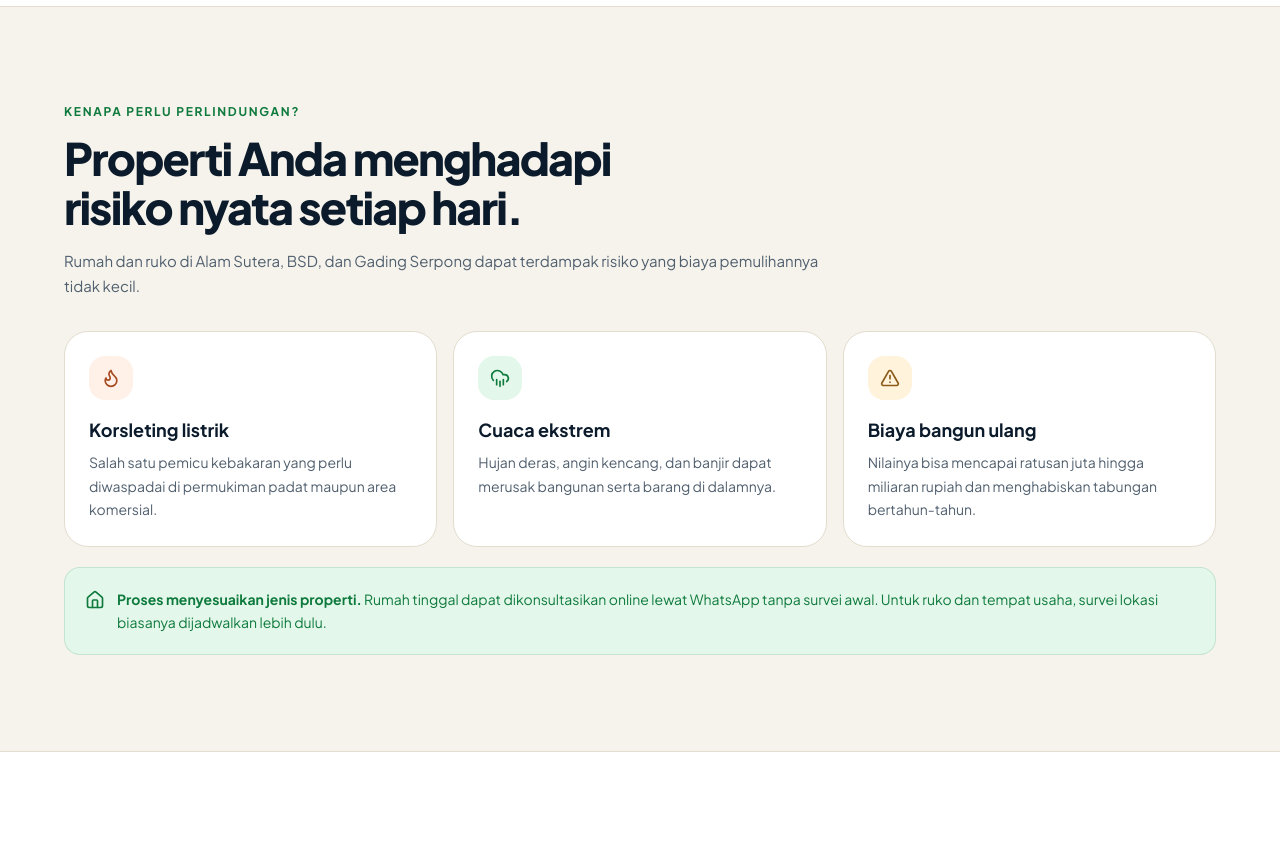
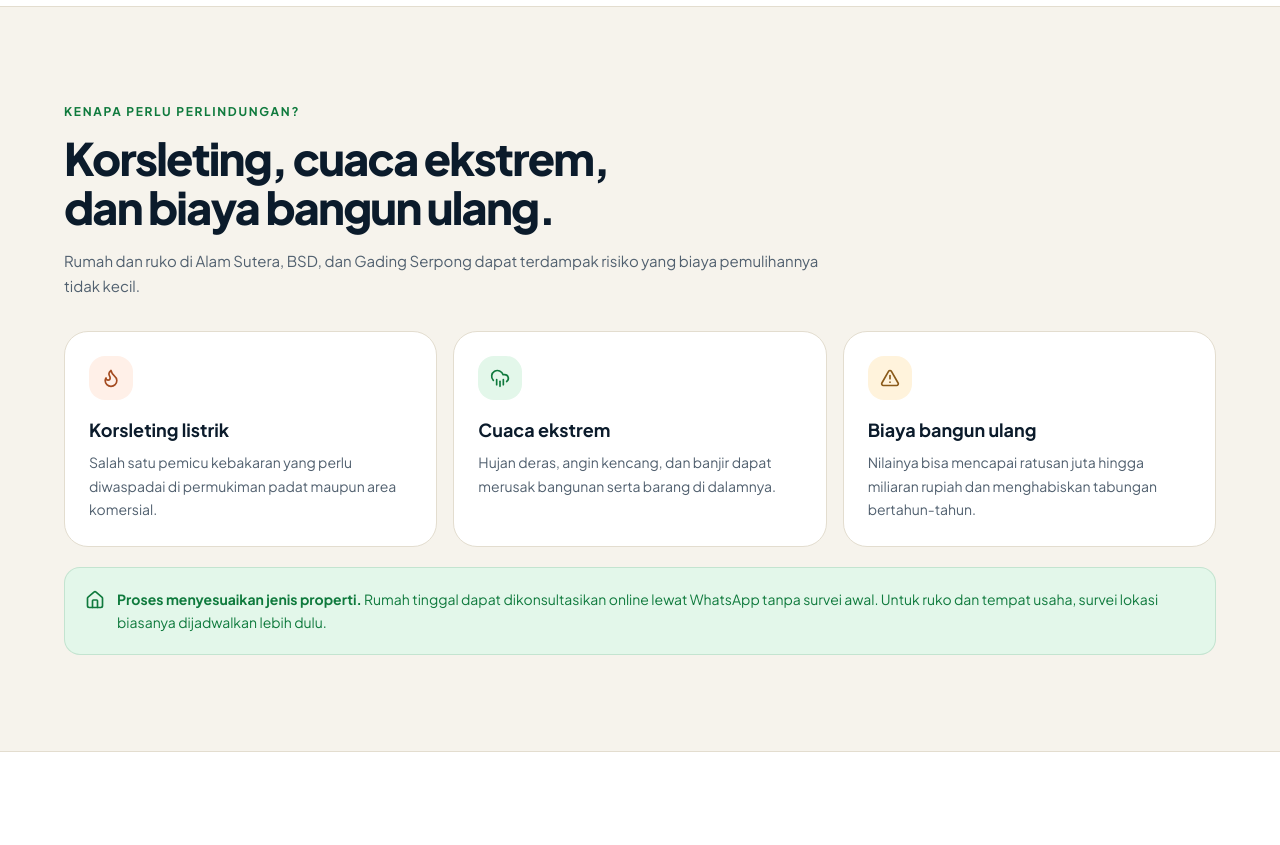
Before and after one commit to ahloen/asuransiserpong-astro, an Astro site: page /asuransi-properti in a window 1280 px wide. Shown: the part 1020-1865 px from the top of the page. Built offline with nearby package versions, Linux system fonts and the light colour scheme; Astro itself is replaced by a stand-in of ours.

Commit message:
copy: properti

```diff
--- a/src/pages/asuransi-properti.astro
+++ b/src/pages/asuransi-properti.astro
@@ -104,7 +104,7 @@ const priceItems = [
       <div class="mx-auto max-w-6xl">
         <div class="max-w-3xl">
           <p class="text-[0.75rem] font-bold tracking-[0.14em] text-wa-deep uppercase">Kenapa perlu perlindungan?</p>
-          <h2 class="mt-3 font-display text-[2rem] leading-[1.1] font-extrabold tracking-[-0.04em] text-balance md:text-[2.8rem]">Properti Anda menghadapi risiko nyata setiap hari.</h2>
+          <h2 class="mt-3 font-display text-[2rem] leading-[1.1] font-extrabold tracking-[-0.04em] text-balance md:text-[2.8rem]">Korsleting, cuaca ekstrem, dan biaya bangun ulang.</h2>
           <p class="mt-4 text-[0.9375rem] leading-[1.7] text-muted">Rumah dan ruko di Alam Sutera, BSD, dan Gading Serpong dapat terdampak risiko yang biaya pemulihannya tidak kecil.</p>
         </div>
         <div class="mt-8 grid gap-4 md:grid-cols-3">
```
